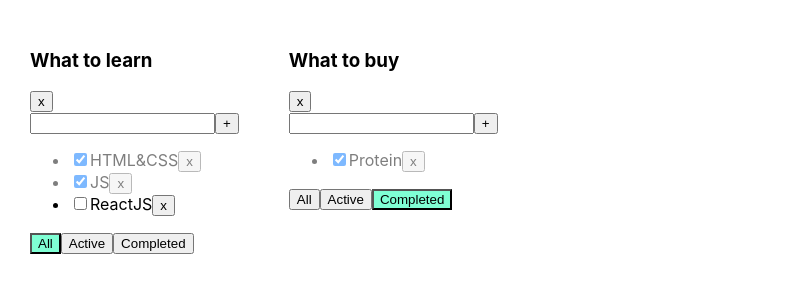
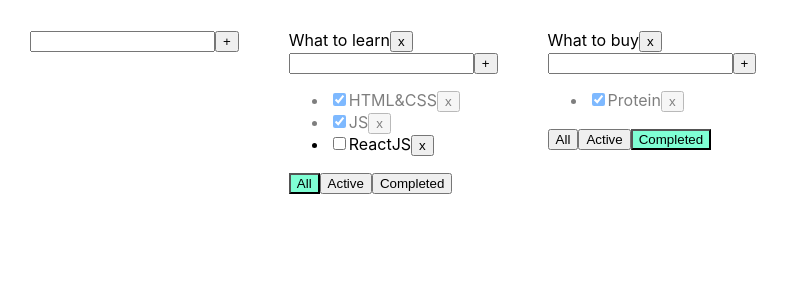
Before and after one commit to AlexChernov1996/React2023, a React (Create React App) app: page / in a window 1280 px wide. Shown: the top 300 px of the page, without its empty margins (0-789 px from the left). Built offline with nearby package versions, Linux system fonts and the light colour scheme.

Commit message:
lesson 6. Creating reusable components EditableSpan and AddItemForm.

```diff
--- a/src/App.tsx
+++ b/src/App.tsx
@@ -2,6 +2,7 @@ import React, {useState} from 'react';
 import './App.css';
 import {Todolist} from './Todolist';
 import {v1} from "uuid";
+import AddItemForm from "./components/AddItemForm";
 
 export type FilterValueType = "all" | "active" | "completed"
 export type StateType = {
@@ -35,8 +36,7 @@ function App() {
     ])
     const [state, setState] = useState<StateType>(tasks)
     const removeTask = (taskId: string, todolistId: string) => {
-        const filteredTasks = state[todolistId].filter(t => t.id !== taskId)
-        state[todolistId] = filteredTasks
+        state[todolistId] = state[todolistId].filter(t => t.id !== taskId)
         setState({...state})
     }
     const addTask = (newTitle: string, todolistId: string) => {
@@ -50,6 +50,14 @@ function App() {
             setState({...state})
         }
     }
+    const changeTaskTitle = (todolistId: string, taskId: string, newTitle: string) => {
+        state[todolistId].forEach(t => {
+            if (t.id === taskId) {
+                t.title = newTitle
+            }
+        })
+        setState({...state})
+    }
     const changeTodolistFilter = (todolistId: string, filterValue: FilterValueType) => {
         const todo = todolists.find(t => t.id === todolistId)
         if (todo) {
@@ -62,8 +70,23 @@ function App() {
         delete state[id]
         setState({...state})
     }
+    const addTodolist = (title: string) => {
+        const newTodolistId = v1()
+        setTodolists([...todolists, {id: newTodolistId, title, filter: "all"}])
+        state[newTodolistId] = []
+        setState({...state})
+    }
+    const changeTodolistTitle = (id: string, newTitle: string) => {
+        todolists.forEach((t) => {
+            if (t.id === id) {
+                t.title = newTitle
+            }
+        })
+        setTodolists([...todolists])
+    }
     return (
         <div className="App">
+            <AddItemForm addItemCallback={addTodolist}/>
             {todolists.map((todo) => {
                 let filteredTasks: TaskType[];
                 switch (todo.filter) {
@@ -85,6 +108,8 @@ function App() {
                     addTask={addTask}
                     changeTaskStatus={changeTaskStatus}
                     removeTodolist={removeTodolist}
+                    changeTaskTitle={changeTaskTitle}
+                    changeTodolistTitle={changeTodolistTitle}
                 />
             })}
         </div>
--- a/src/Todolist.tsx
+++ b/src/Todolist.tsx
@@ -1,6 +1,8 @@
-import React, {ChangeEvent, useState, KeyboardEvent} from 'react';
-import {FilterValueType, TaskType} from './App'
+import React from 'react';
+import  {FilterValueType, TaskType} from './App'
 import './App.css'
+import AddItemForm from "./components/AddItemForm";
+import EditableSpan from "./components/EditableSpan";
 
 
 type PropsType = {
@@ -13,44 +15,35 @@ type PropsType = {
     filter: FilterValueType
     id: string
     removeTodolist: (id: string) => void
+    changeTaskTitle: (todolistId: string, taskId: string, newTitle: string) => void
+    changeTodolistTitle: (id: string, newTitle: string) => void
 }
 
 export function Todolist(props: PropsType) {
-    const [title, setNewTitle] = useState("")
-    const [error, setError] = useState<null | string>(null)
-    const onChangeTitle = (e: ChangeEvent<HTMLInputElement>) => {
-        setNewTitle(e.currentTarget.value)
-        setError(null)
-    }
-    const addTask = () => {
-        if (title.trim()) {
-            props.addTask(title.trim(), props.id)
-        } else setError('Title is required')
-        setNewTitle('')
-    }
-    const addTaskOnPress = (e: KeyboardEvent<HTMLInputElement>) => {
-        if (e.key === "Enter") {
-            addTask()
-        }
-    }
     const removeTodoHandler = () => {
         props.removeTodolist(props.id)
     }
-
+    const addTask = (title: string) => {
+        props.addTask(title, props.id)
+    }
+    const changeTodolistHandler = (newTitle: string) => {
+        props.changeTodolistTitle(props.id, newTitle)
+    }
     return <div>
-       <div>
-           <h3>{props.title}</h3>
-        <button onClick={removeTodoHandler}>x</button>
-           </div>
         <div>
-            <input className={error ? 'error' : ''} value={title} onChange={onChangeTitle} onKeyPress={addTaskOnPress}/>
-            <button onClick={addTask}>+</button>
-            {error && <div className={'error-message'}>{error}</div>}
+            <EditableSpan changeTitle={changeTodolistHandler} title={props.title}/>
+            <button onClick={removeTodoHandler}>x</button>
+        </div>
+        <div>
+            <AddItemForm addItemCallback={addTask}/>
         </div>
         <ul>
             {props.tasks.map((task) => {
                 const onClickHandler = () => {
                     props.removeTask(task.id, props.id)
+                }
+                const changeTaskTitleHandler = (newTitle: string) => {
+                    props.changeTaskTitle(props.id, task.id, newTitle)
                 }
 
                 return (
@@ -58,7 +51,7 @@ export function Todolist(props: PropsType) {
                         <input type="checkbox"
                                checked={task.isDone}
                                onClick={() => props.changeTaskStatus(task.id, props.id)}/>
-                        <span>{task.title}</span>
+                        <EditableSpan changeTitle={changeTaskTitleHandler} title={task.title}/>
                         <button
                             onClick={onClickHandler}
                         >x
--- /dev/null
+++ b/src/components/AddItemForm.tsx
@@ -0,0 +1,33 @@
+import React, {ChangeEvent, KeyboardEvent, useState} from 'react';
+import '../App.css'
+type AddItemPropsType ={
+    addItemCallback:(title:string)=>void
+}
+const AddItemForm = (props:AddItemPropsType) => {
+    const [title, setNewTitle] = useState("")
+    const [error, setError] = useState<null | string>(null)
+    const onChangeTitle = (e: ChangeEvent<HTMLInputElement>) => {
+        setNewTitle(e.currentTarget.value)
+        setError(null)
+    }
+    const addItemCallback = () => {
+        if (title.trim()) {
+            props.addItemCallback(title.trim())
+        } else setError('Title is required')
+        setNewTitle('')
+    }
+    const addItemOnKeyPress = (e: KeyboardEvent<HTMLInputElement>) => {
+        if (e.key === "Enter") {
+            addItemCallback()
+        }
+    }
+    return (
+        <div>
+            <input className={error ? 'error' : ''} value={title} onChange={onChangeTitle} onKeyPress={addItemOnKeyPress}/>
+            <button onClick={addItemCallback}>+</button>
+            {error && <div className={'error-message'}>{error}</div>}
+        </div>
+    );
+};
+
+export default AddItemForm;
--- /dev/null
+++ b/src/components/EditableSpan.tsx
@@ -0,0 +1,27 @@
+import React, {ChangeEvent, useState} from 'react';
+
+type SpanPropsType = {
+    title: string
+    changeTitle:(newTitle:string)=>void
+}
+const EditableSpan = (props: SpanPropsType) => {
+    const [changeMode, setChangeMode] = useState(false)
+    const [title, setTitle] = useState<string>(props.title)
+    const changeTitleHandler = (e: ChangeEvent<HTMLInputElement>) => {
+        setTitle(e.currentTarget.value)
+    }
+    const onBlurHandler=()=>{
+        props.changeTitle(title)
+        setChangeMode(false)
+    }
+    return (<>
+            {changeMode ?
+                <input onChange={changeTitleHandler} autoFocus={true} onBlur={onBlurHandler}
+                       value={title}/>
+                : <span onDoubleClick={() => setChangeMode(true)}>{props.title}</span>
+            }
+        </>
+    );
+};
+
+export default EditableSpan;
```
